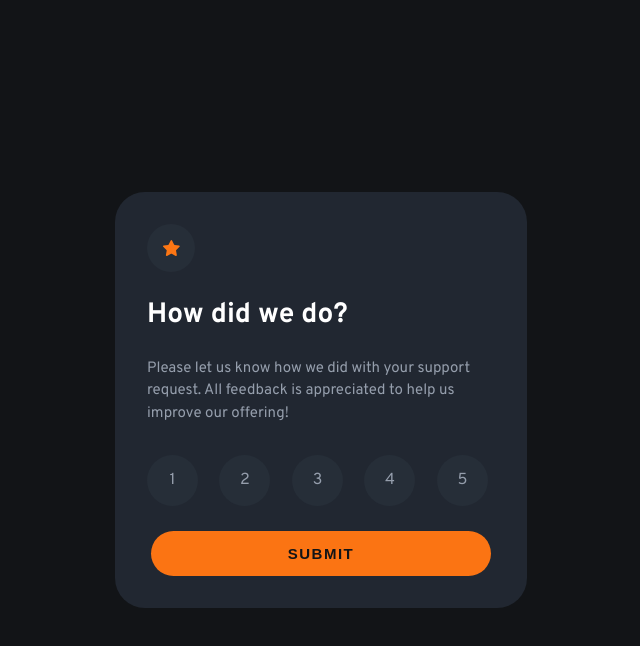
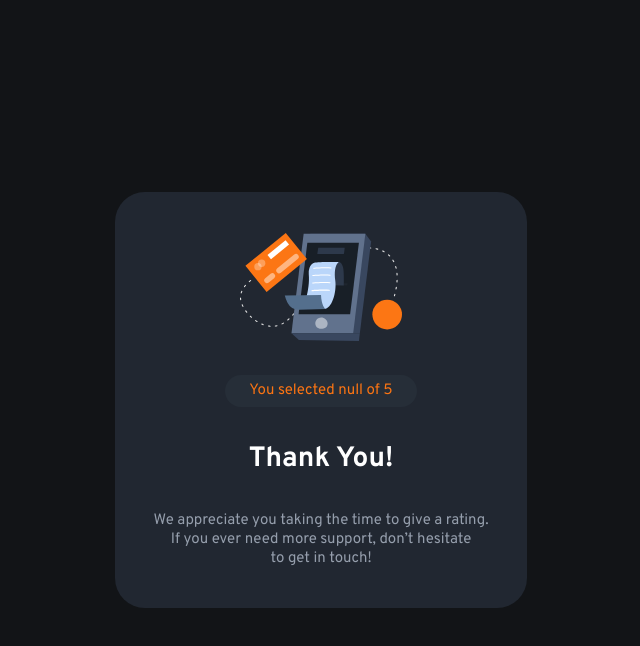
Before and after one commit to Godinhoweverson/InteractiveRatingComponent, a plain HTML site: page index.html in a window 1280 px wide. Both pictures are taken after a click on the button "SUBMIT". Shown: the whole page, without its empty margins (319-959 px from the left). Drawn offline with Linux system fonts and the light colour scheme.

Commit message:
Conclude the challenge

```diff
--- a/css/style.css
+++ b/css/style.css
@@ -10,16 +10,22 @@ body{
     align-items: center;
     background-color: hsl(216, 12%, 8%);
     font-family: "Overpass", sans-serif;
+    font-size: 15px;
     height: 100vh;
 }
 
 main{
+    height: 416px;
+    width: 412px;
+}
+
+.container-rating{
     display: flex;
     align-items: flex-start;
     justify-content:space-between;
     flex-direction: column;
-    height: 416px;
-    width: 412px;
+    width: 100%;
+    height: 100%;
     background-color: hsl(216, 19%, 16%);
     border-radius: 30px;
 }
@@ -107,6 +113,53 @@ main{
     background-color:hsl(0, 0%, 100%);
 }
 
+/************************************/
+/* Rating Component */
+.container{
+    display: flex;
+    justify-content: center;
+    align-items: center;
+    flex-direction: column;
+    width: 100%;
+    height: 100%;
+    background-color: hsl(216, 19%, 16%);
+    border-radius: 30px;
+}
+
+.img-container{
+    display: flex;
+    justify-content: center;
+    align-items: center;
+    width: 82.52%;
+    margin: 17px;
+}
+
+.rating-score{
+    display: flex;
+    justify-content: center;
+    align-items: center;
+    border-radius: 28px;
+    background-color: #262E38;
+    width: 46.84%;
+    height: 32px;
+    margin: 17px;
+}
+
+.thankYou-msg h1{
+    font-size: 28px;
+    color: hsl(0, 0%, 100%);
+    margin: 17px;
+}
+
+.paragph-msg{
+    margin: 17px;
+}
+
+
+.paragph-msg p{
+   text-align: center;
+   color: hsl(217, 12%, 63%);
+}
 @media only screen and (max-width: 440px)  {
     main{
         width: 327px;
--- a/index.html
+++ b/index.html
@@ -14,6 +14,7 @@
 <body>
   <!-- Rating state start -->
   <main>
+    <div class="container-rating" id="container-rating">
       <div class="star">
         <img src="/images/icon-star.svg" alt="orange star">
       </div>
@@ -36,20 +37,8 @@
       <div class="btn-box" id="btn-box">
         <button class="btn-sub" id="btn-sub">SUBMIT</button>
       </div>
+    </div>
   </main>
-
-  <!-- Rating state end -->
-
-  <!-- Thank you state start -->
-
-  <!-- You selected Add rating here out of 5 -->
-<!--
-  Thank you!
-
-  We appreciate you taking the time to give a rating. If you ever need more support,
-  don’t hesitate to get in touch! -->
-
-  <!-- Thank you state end -->
    <script src="js/script.js"></script>
   </body>
 </html>
--- a/js/script.js
+++ b/js/script.js
@@ -2,20 +2,73 @@
 
 const cicleValue = document.querySelectorAll('#cicle-value');
 const btnSub = document.getElementById('btn-sub');
+const containerRating = document.querySelector('#container-rating');
+const main = document.querySelector('main');
+
+
 
 let ratingValue = null;
 
 const getValue = () => {
-cicleValue.forEach( (el) =>{
-    el.addEventListener('click', () =>{
-        ratingValue = el.innerHTML;
-    })
-});
+    cicleValue.forEach( (el) =>{
+        el.addEventListener('click', () =>{
+            cicleValue.forEach((elReset) =>{
+                elReset.style.backgroundColor = '';
+                elReset.style.color = '';
+            })
+            el.style.backgroundColor = 'hsl(25, 97%, 53%)';
+            el.style.color = 'hsl(0, 0%, 100%)';
+            ratingValue = el.innerHTML;
+        });
+    });
 };
 
 const subFeedback = () =>{
     btnSub.addEventListener('click', () => {
-        console.log(ratingValue)
+        console.log(ratingValue);
+        containerRating.style.display = 'none';
+
+        const divConteiner = document.createElement('div');
+        divConteiner.setAttribute('class', 'container');
+        main.appendChild(divConteiner);
+
+        const imgContainer = document.createElement('div');
+        imgContainer.setAttribute('class', 'img-container');
+        divConteiner.appendChild(imgContainer);
+
+        const img = document.createElement('img');
+        img.setAttribute('src', "images/illustration-thank-you.svg");
+        imgContainer.appendChild(img);
+
+        const ratingScore = document.createElement('div');
+        ratingScore.setAttribute('class', 'rating-score');
+
+        const rating = document.createElement('p');
+        rating.innerHTML = `You selected ${ratingValue} of 5`;
+        rating.style.color = 'hsl(25, 97%, 53%)';
+
+        ratingScore.appendChild(rating);
+        divConteiner.appendChild(ratingScore)
+
+        const thankYouMsg = document.createElement('div');
+        thankYouMsg.setAttribute('class', 'thankYou-msg');
+
+        const h1 = document.createElement('h1');
+        h1.innerHTML = 'Thank You!';
+
+        thankYouMsg.appendChild(h1);
+        divConteiner.appendChild(thankYouMsg);
+
+        const paragphMsg = document.createElement('div');
+        paragphMsg.setAttribute('class', 'paragph-msg');
+
+        const text = document.createElement('p');
+        text.innerHTML = `We appreciate you taking the time to give a rating. ${'<br>'} If you ever need more support, don’t hesitate ${'<br>'} to get in touch!`;
+
+        paragphMsg.appendChild(text);
+        divConteiner.appendChild(paragphMsg)
+
+
     });
 };
 
```
Also changed, not shown: 1 other file. Lines whose indentation alone changed are shown as unchanged.
